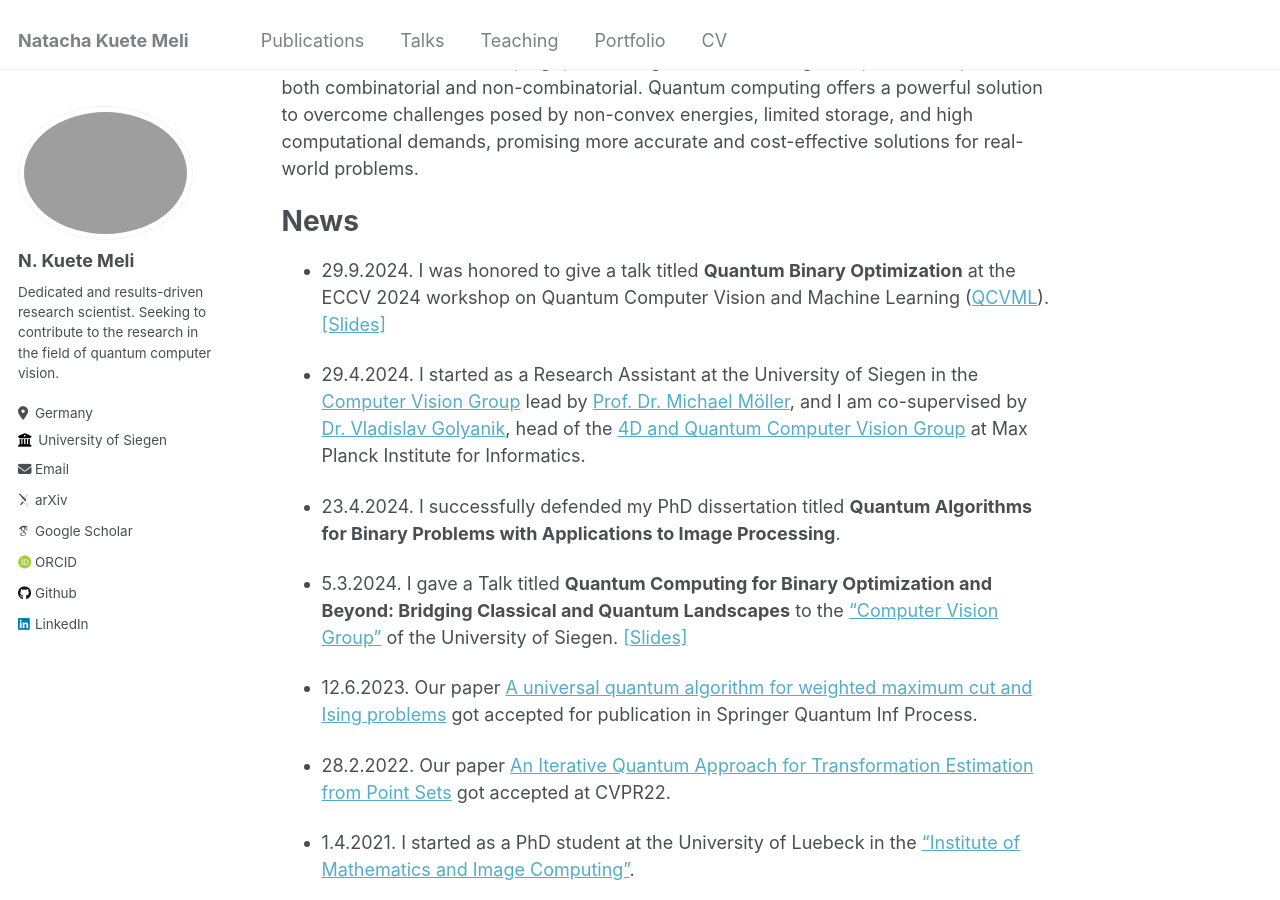
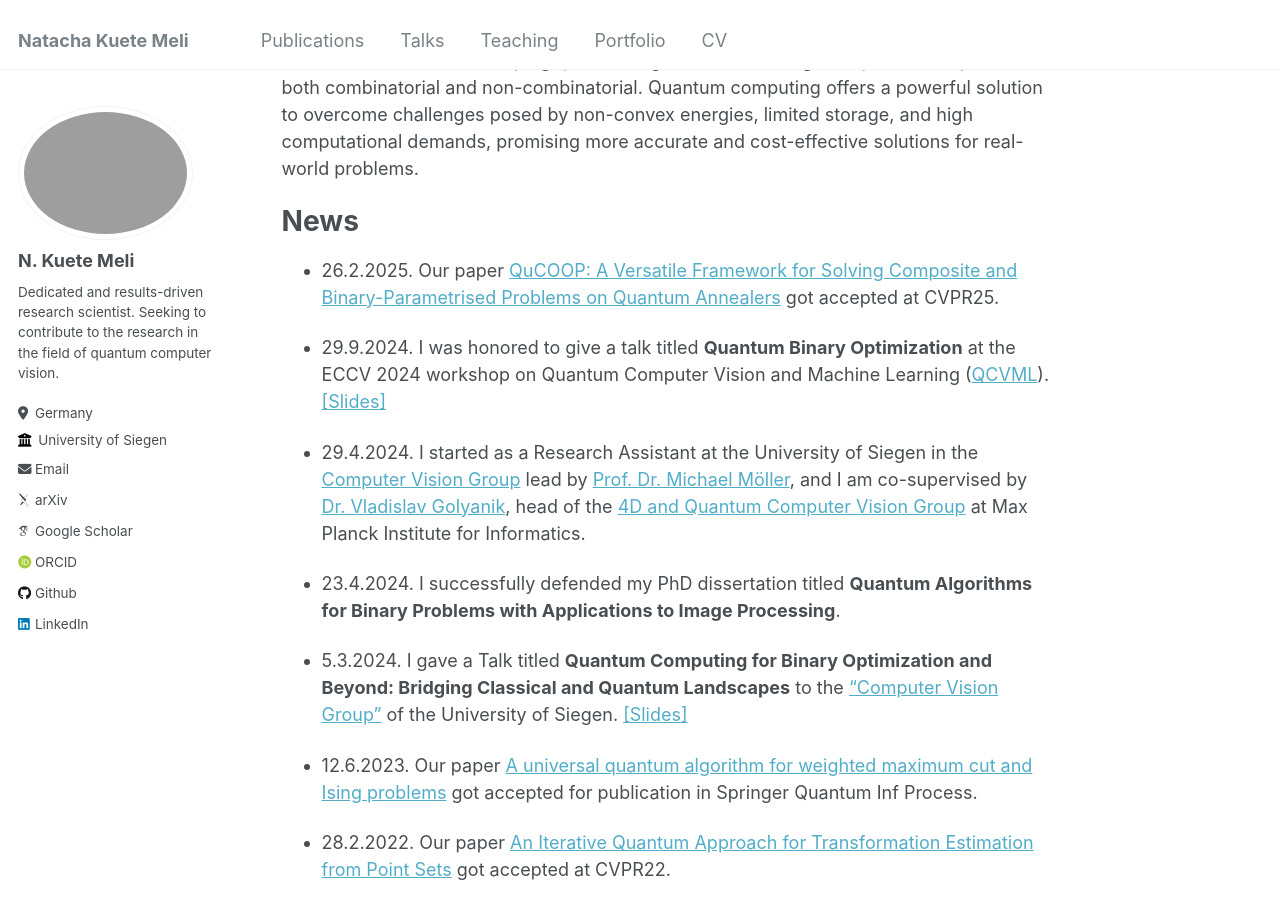
Before and after one commit to nkuetemeli/nkuetemeli.github.io, a Jekyll site: the page built from _pages/about.md, in a window 1280 px wide and 900 px high, scrolled down 368 px. Built offline with Jekyll 4.4.1, drawn with Linux system fonts in a browser that asks for light colours; some web fonts are replaced.

Commit message:
MyGit 1. Attempt

```diff
--- a/_pages/about.md
+++ b/_pages/about.md
@@ -18,6 +18,8 @@ Quantum computing offers a powerful solution to overcome challenges posed by non
 
 News
 ======
+- 26.2.2025. Our paper [QuCOOP: A Versatile Framework for Solving Composite and Binary-Parametrised Problems on Quantum Annealers](#) got accepted at CVPR25.
+
 - 29.9.2024. I was honored to give a talk titled **Quantum Binary Optimization** at the ECCV 2024 workshop on Quantum Computer Vision and Machine Learning ([QCVML](https://qcvml.github.io)). [[Slides]](../files/qc_eccv2024_KueteMeli.pdf)
 
 - 29.4.2024. I started as a Research Assistant at the University of Siegen in the [Computer Vision Group](https://www.vsa.informatik.uni-siegen.de) lead by [Prof. Dr. Michael Möller](https://sites.google.com/site/michaelmoellermath/), and I am co-supervised by [Dr. Vladislav Golyanik](https://people.mpi-inf.mpg.de/~golyanik/), head of the [4D and Quantum Computer Vision Group](https://4dqv.mpi-inf.mpg.de) at Max Planck Institute for Informatics.
```
